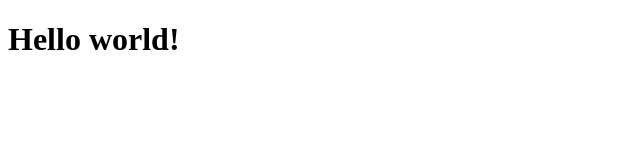
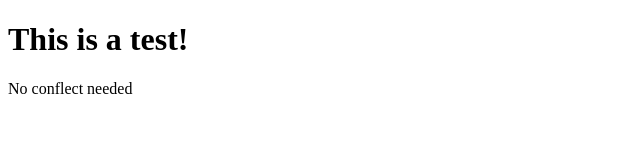
Before and after one commit to LBIDJOU/testrepo, a plain HTML site: page index.html in a window 1280 px wide. Shown: the whole page, without its empty margins (0-640 px from the left). Drawn offline with Linux system fonts and the light colour scheme.

Commit message:
#10 fixed and updated title and h1

```diff
--- a/index.html
+++ b/index.html
@@ -3,9 +3,10 @@
 <head>
   <meta charset="UTF-8">
   <meta name="viewport" content="width=device-width, initial-scale=1.0">
-  <title>Git collaboration</title>
+  <title>Working with ako</title>
 </head>
 <body>
-  <h1>Hello world!</h1>
+  <h1>This is a test!</h1>
+  <p>No conflect needed</p>
 </body>
 </html>
```
